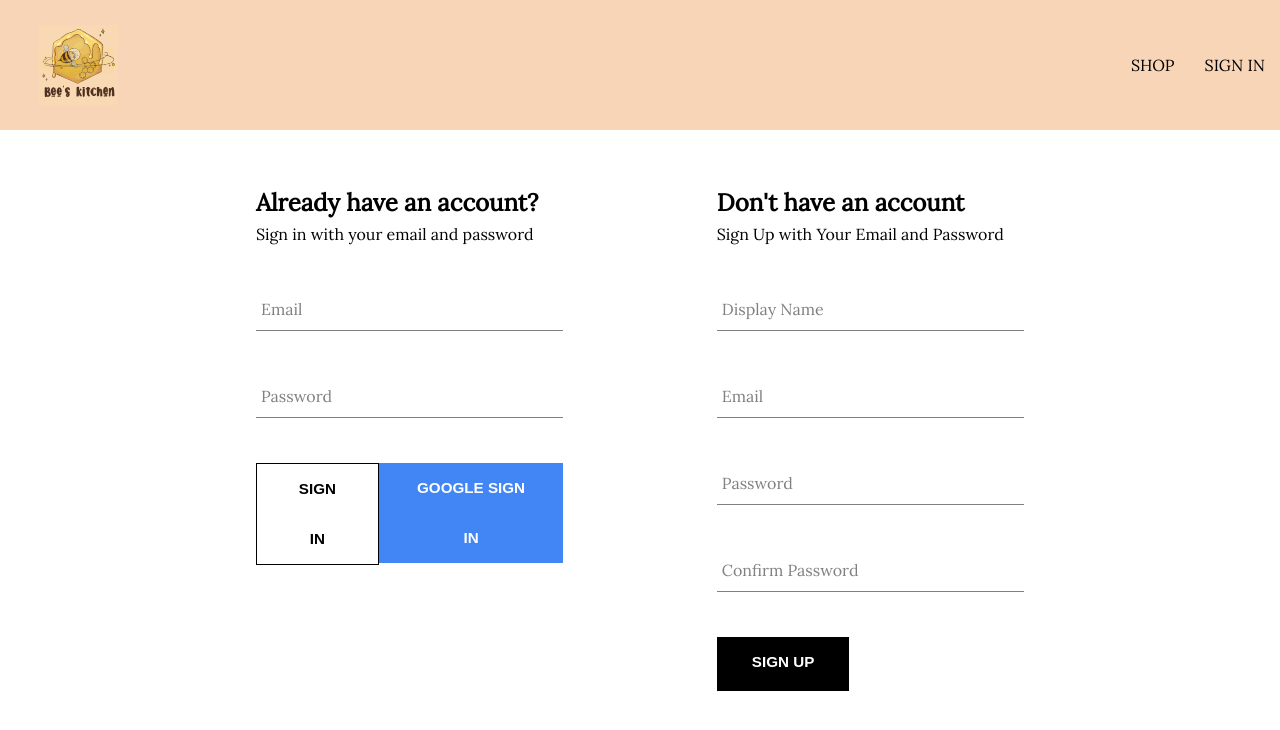
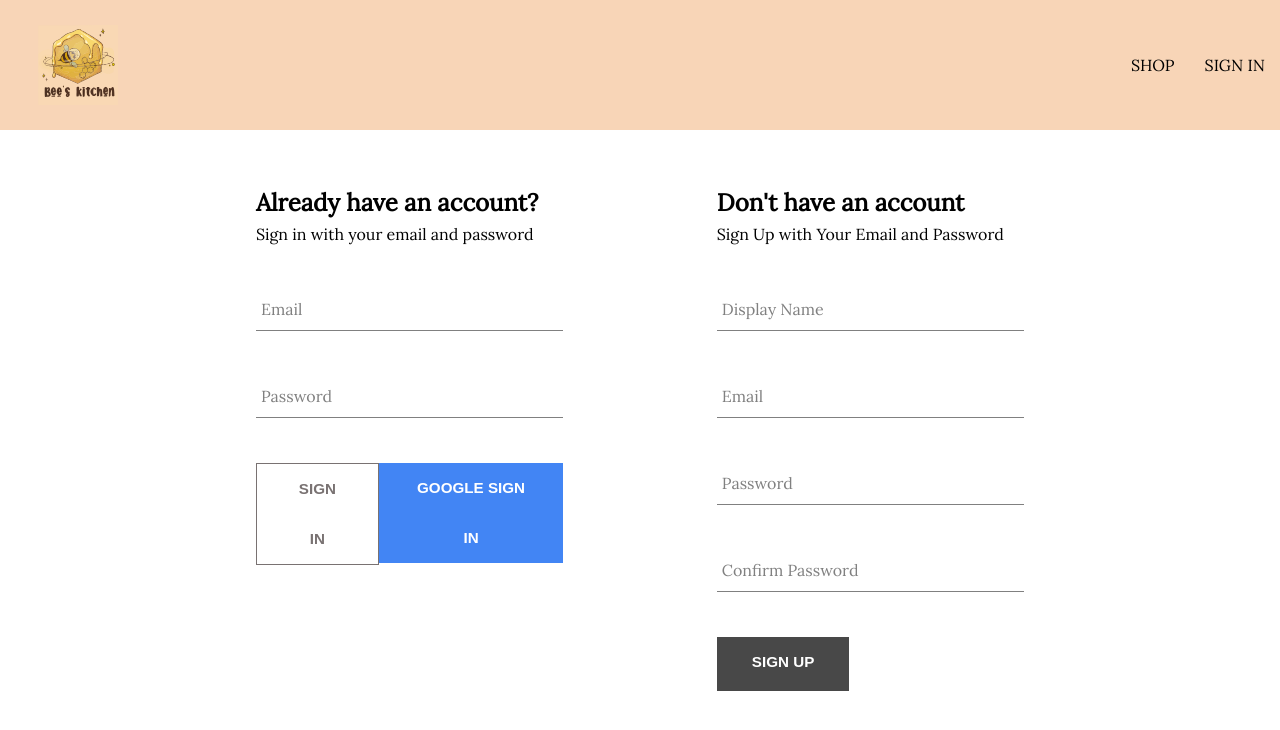
Before and after one commit to linhlekhanh11/bee-kitchen, a React (Create React App) app: page /auth in a window 1280 px wide. In both pictures the pointer is over the button "SIGN IN". Shown: the top 730 px of the page. Built offline with nearby package versions, Linux system fonts and the light colour scheme; a web font is replaced by a local one.

Commit message:
fix styling for google button

```diff
--- a/src/components/button/button.styles.scss
+++ b/src/components/button/button.styles.scss
@@ -6,7 +6,7 @@
   line-height: 50px;
   padding: 0 35px 0 35px;
   font-size: 95%;
-  background-color: black;
+  background-color: rgb(72, 72, 72);
   color: white;
   text-transform: uppercase;
   font-weight: bolder;
@@ -17,8 +17,8 @@
 
   &:hover {
     background-color: white;
-    color: black;
-    border: 1px solid black;
+    color: rgb(121, 114, 114);
+    border: 1px solid rgb(121, 114, 114);
   }
 
   &.google-sign-in {
@@ -27,18 +27,18 @@
 
     &:hover {
       background-color: #c4d8f7;
-      color: black;
+      color: rgb(121, 114, 114);
       border: none;
     }
   }
 
   &.inverted {
     background-color: white;
-    color: black;
-    border: 1px solid black;
+    color: rgb(121, 114, 114);
+    border: 1px solid rgb(121, 114, 114);
 
     &:hover {
-      background-color: black;
+      background-color: rgb(121, 114, 114);
       color: white;
       border: none;
     }
```
